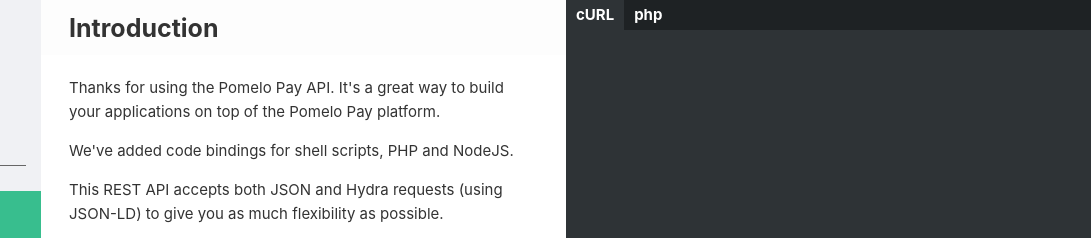
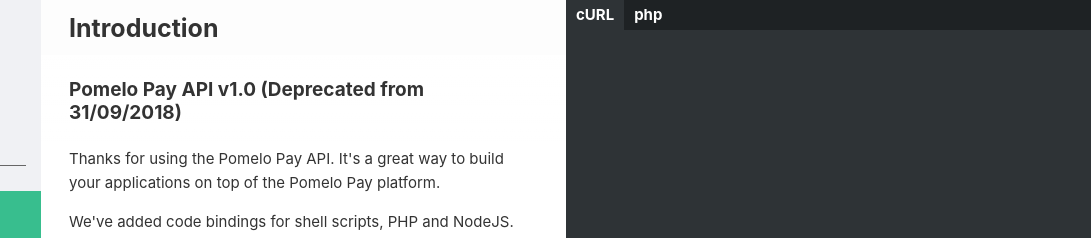
Before and after one commit to PomeloPay/pomelo-apidoc, a plain HTML site: page index.html in a window 1280 px wide. Shown: the top 238 px of the page, 189-1280 px from the left. Drawn offline with Linux system fonts and the light colour scheme.

Commit message:
Update index.html

```diff
--- a/index.html
+++ b/index.html
@@ -269,6 +269,7 @@
       <div class="dark-box"></div>
       <div class="content">
         <h1 id='introduction'>Introduction</h1>
+        <h2>Pomelo Pay API v1.0 (Deprecated from 31/09/2018)</h2>
 <p>Thanks for using the Pomelo Pay API. It&#39;s a great way to build your applications on top of the Pomelo Pay platform.</p>
 
 <p>We&#39;ve added code bindings for shell scripts, PHP and NodeJS.</p>
```
